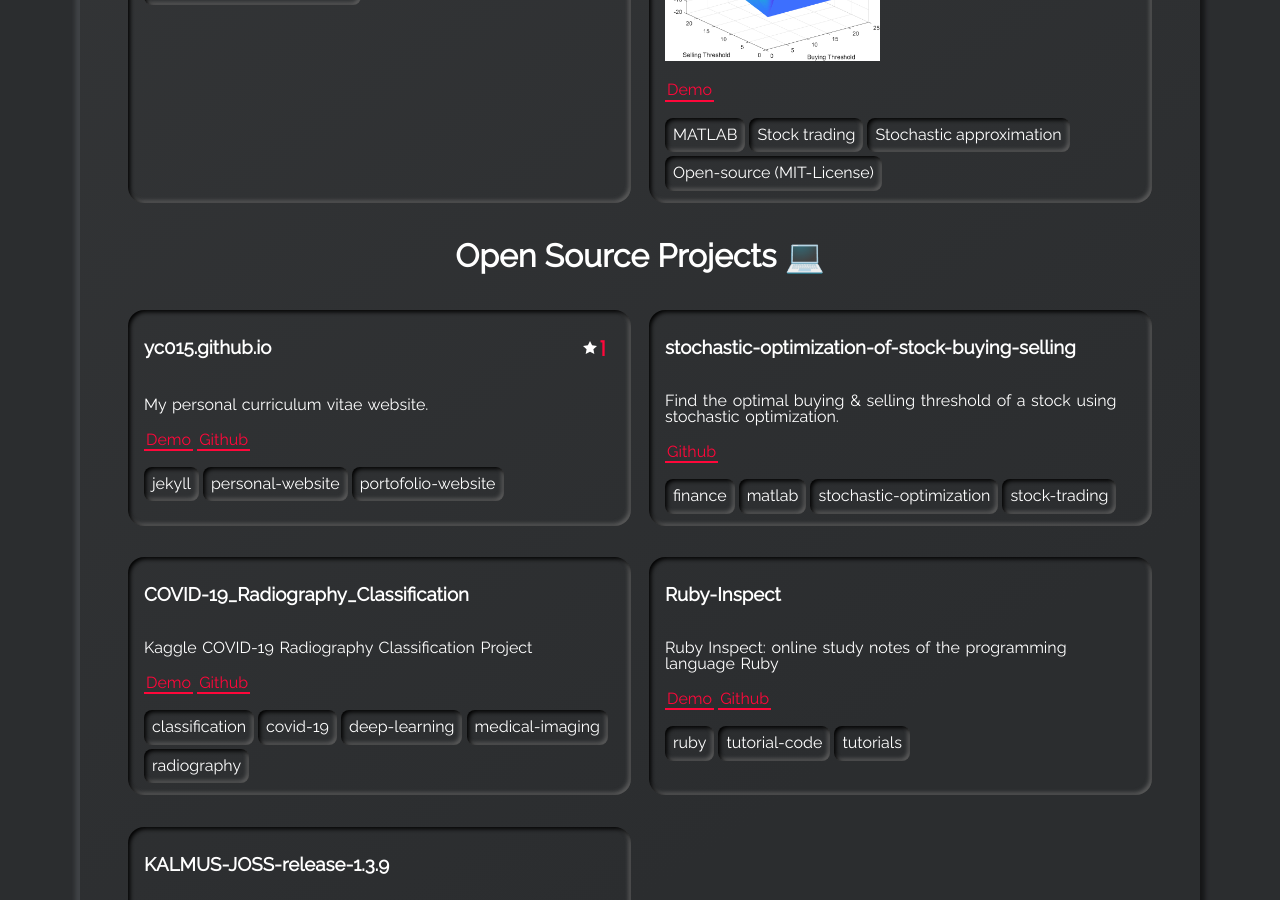
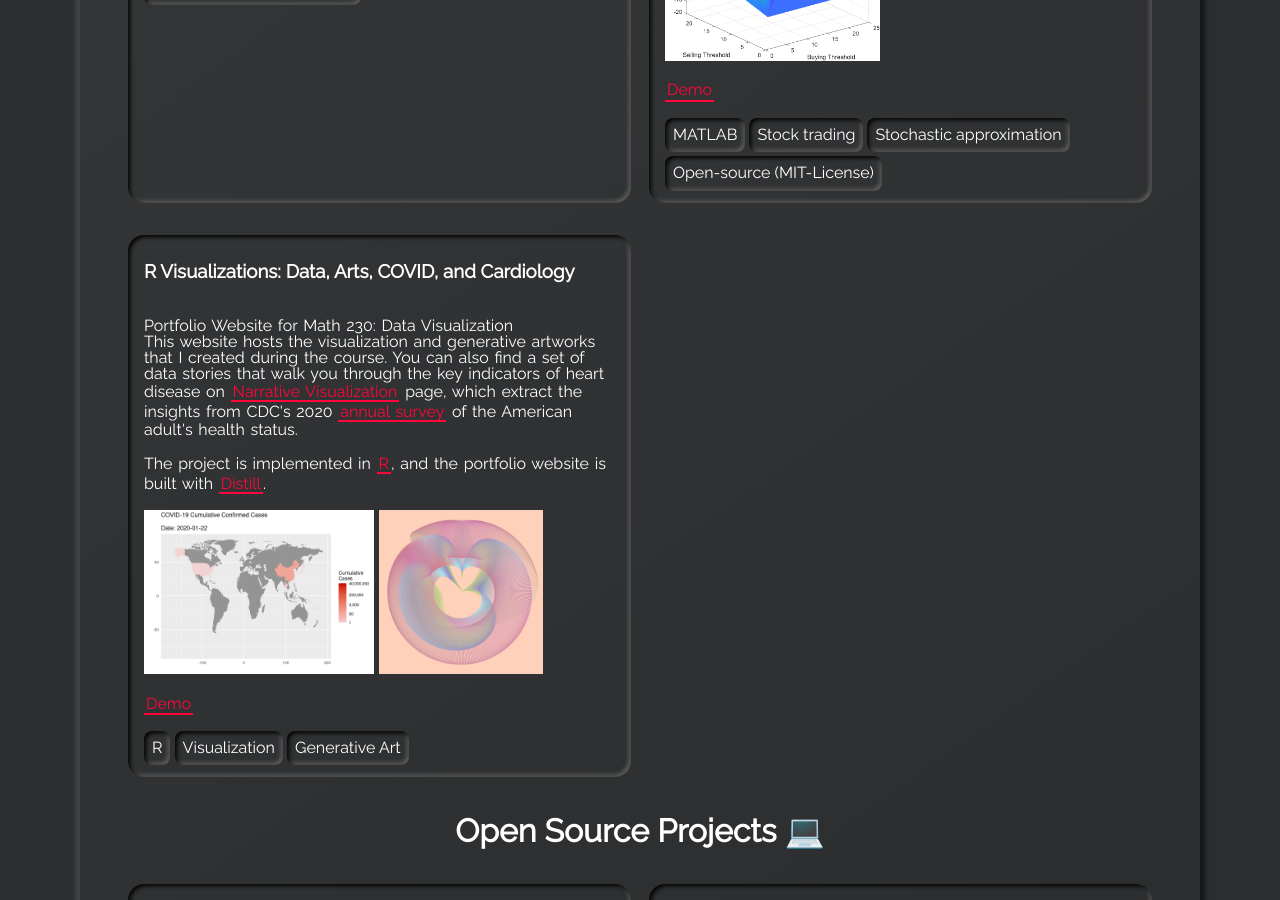
Before and after one commit to yc015/yc015.github.io, a Jekyll site: the page index.html, which Jekyll copies as it is, in a window 1280 px wide and 900 px high, scrolled down 2693 px. Built offline with Jekyll 4.4.1, drawn with Linux system fonts in a browser that asks for light colours; some of the changed text lies outside the part shown.

Commit message:
update the course website

```diff
--- a/index.html
+++ b/index.html
@@ -245,6 +245,29 @@
 
       </div>
 
+      <div class="project neumorphism-card" data-aos="zoom-in-down">
+        <div class="name-link-wrapper">
+          <h3>R Visualizations: Data, Arts, COVID, and Cardiology</h3>
+        </div>
+        <p class="project-desc">Portfolio Website for Math 230: Data Visualization <br> This website hosts the visualization and generative artworks that I created during the course. You can also find a set of data stories that walk you through the key indicators of heart disease on <a class='highlight-link' href='https://yc015.github.io/yida-r-visualization-portfolio-website/cardiac.html' target='_blank' rel='noreferrer'>Narrative Visualization</a> page, which extract the insights from CDC's 2020 <a class='highlight-link' href='https://www.kaggle.com/datasets/kamilpytlak/personal-key-indicators-of-heart-disease' target='_blank' rel='noreferrer'>annual survey</a> of the American adult's health status. <br> <br> The project is implemented in <a class='highlight-link' href='https://www.r-project.org/' target='_blank' rel='noreferrer'>R</a>, and the portfolio website is built with <a class='highlight-link' href='https://github.com/rstudio/distill' target='_blank' rel='noreferrer'>Distill</a>. <br> <br> <img src='assets/img/covid_heatmap_cumulative_cases.gif' alt='covid_heatmap' height='164'> <img src='assets/img/function_art.png' alt='r_visualization_artwork' height='164'></p>
+
+          <a class="highlight-link" href="https://yc015.github.io/yida-r-visualization-portfolio-website/" target="_blank" rel="noreferrer">
+            Demo
+          </a>
+
+
+          <div class="tag-wrapper">
+
+              <span class="tag neumorphism-card">R</span>
+
+              <span class="tag neumorphism-card">Visualization</span>
+
+              <span class="tag neumorphism-card">Generative Art</span>
+
+          </div>
+
+      </div>
+
   </div>
 
 
@@ -259,15 +282,42 @@
 
         <div class="project neumorphism-card" data-aos="zoom-in-down">
           <div class="name-link-wrapper">
+            <h3>yida-r-visualization-portfolio-website</h3>
+            <div class="links">
+
+
+            </div>
+          </div>
+          <p class="project-desc">Yida Chen's course project for MATH 230: Data Visualization instructed by Prof. Abby Flynt at Bucknell University.</p>
+
+            <a class="highlight-link" href="https://yc015.github.io/yida-r-visualization-portfolio-website/" target="_blank" rel="noreferrer">
+              Demo
+            </a>
+
+          <a class="highlight-link" href="https://github.com/yc015/yida-r-visualization-portfolio-website" target="_blank" rel="noreferrer">
+            Github
+          </a>
+
+            <div class="tag-wrapper">
+
+                <span class="tag neumorphism-card">distill</span>
+
+                <span class="tag neumorphism-card">r</span>
+
+                <span class="tag neumorphism-card">r-studio</span>
+
+                <span class="tag neumorphism-card">visualization</span>
+
+            </div>
+
+        </div>
+
+
+
+        <div class="project neumorphism-card" data-aos="zoom-in-down">
+          <div class="name-link-wrapper">
             <h3>yc015.github.io</h3>
             <div class="links">
-
-                <a href="https://github.com/yc015/yc015.github.io/stargazers" class="project-stars-forks">
-                  <svg viewBox="0 0 16 16" version="1.1" width="16" height="16" aria-hidden="true">
-                    <path fill-rule="evenodd" d="M14 6l-4.9-.64L7 1 4.9 5.36 0 6l3.6 3.26L2.67 14 7 11.67 11.33 14l-.93-4.74L14 6z">
-                    </path>
-                  </svg>1
-                </a>
 
 
             </div>
```
Also changed, not shown: _data/projects.yml (+8 -0 lines), assets/img/covid_heatmap_cumulative_cases.gif (added), assets/img/function_art.png (added).
